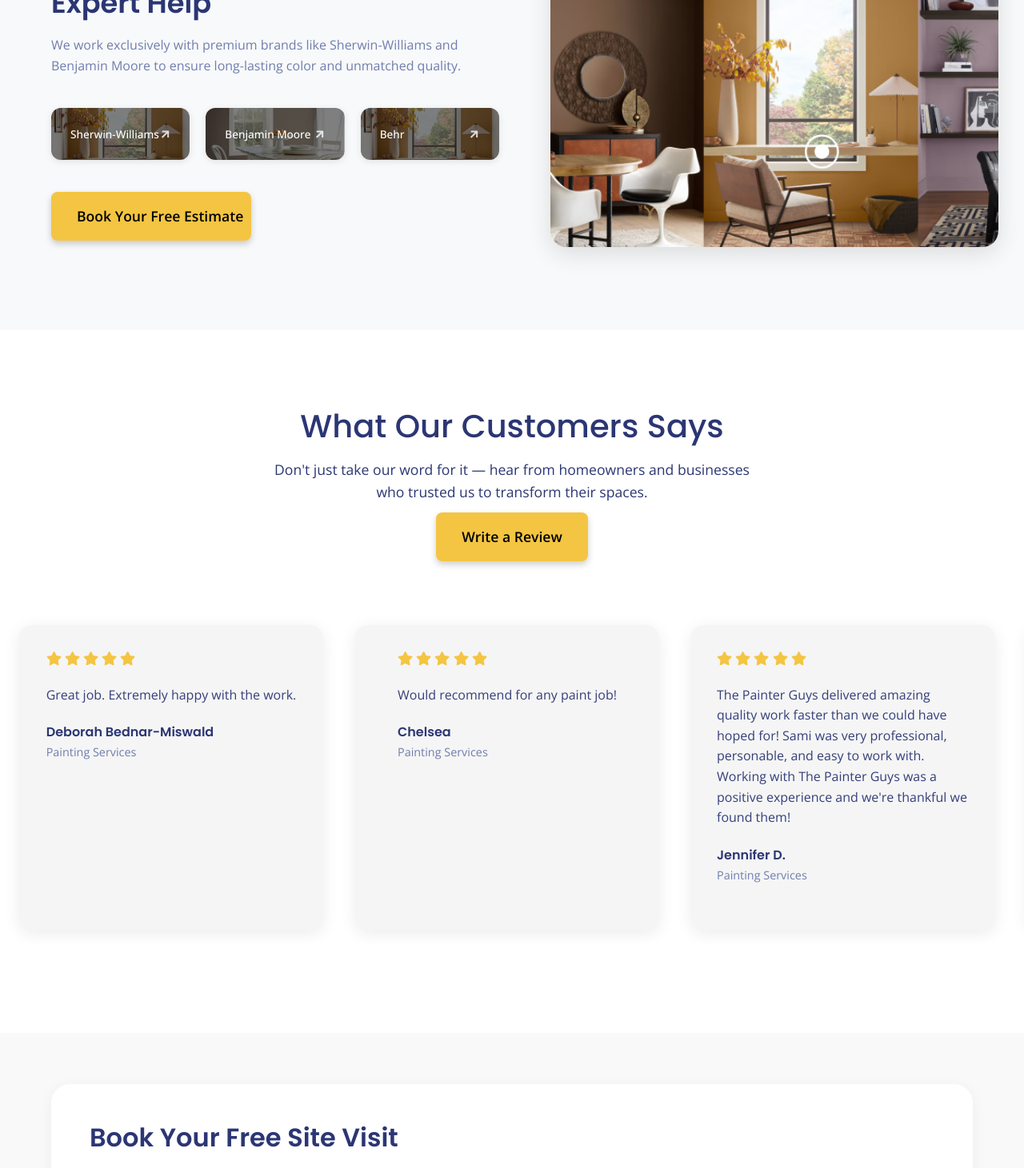
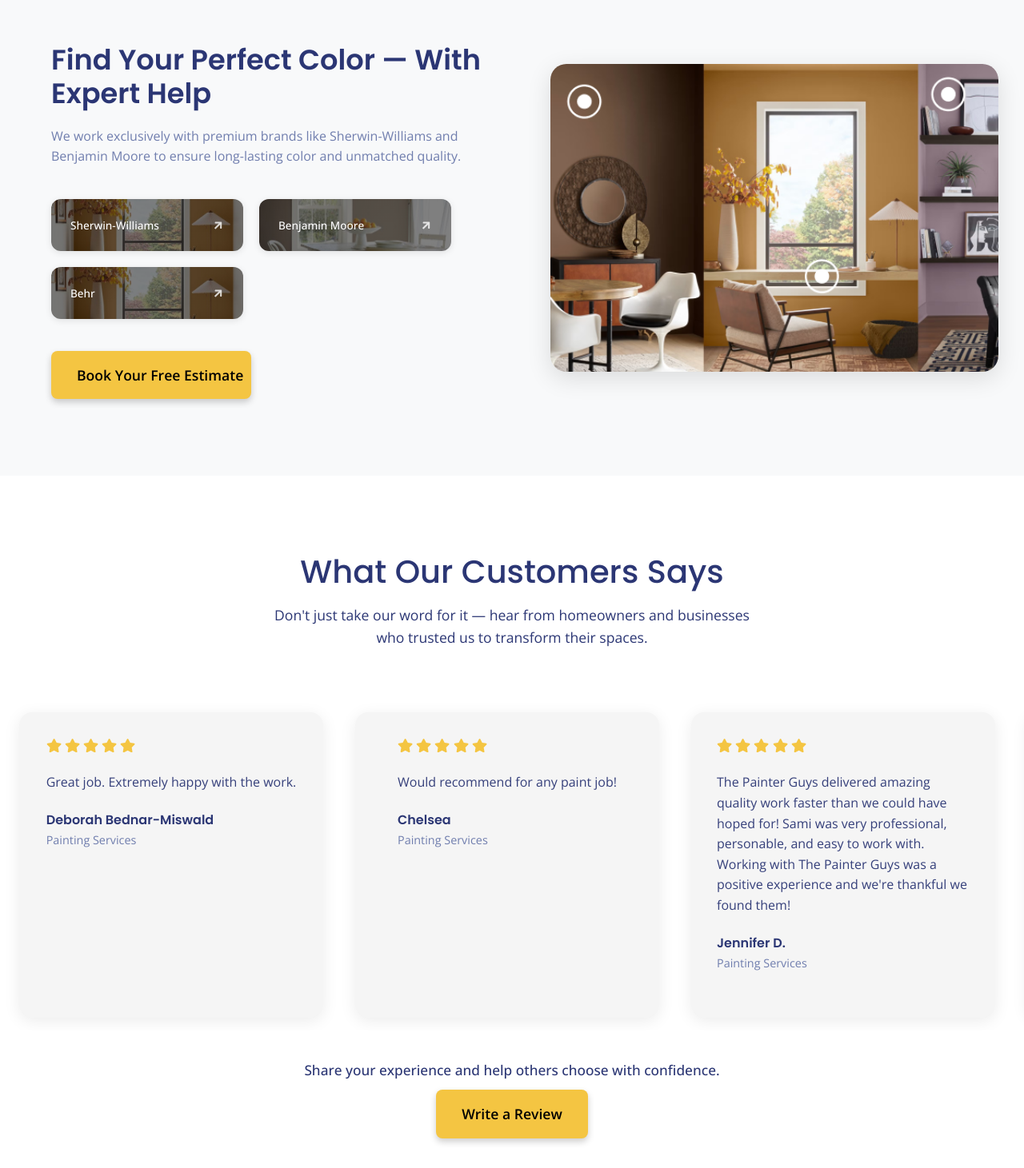
Before and after one commit to nehareddykasa29/painter-project2, a React (Vite) app: page / in a window 1280 px wide. Shown: the part 2280-3741 px from the top of the page at 80% size. Built offline with nearby package versions, Linux system fonts and the light colour scheme.

Commit message:
ui edits

```diff
--- a/src/components/QuoteForm.css
+++ b/src/components/QuoteForm.css
@@ -51,6 +51,25 @@
   grid-template-columns: repeat(2, 1fr);
   gap: 1rem;
   margin-bottom: 1rem;
+}
+
+/* Phone input layout */
+.phone-input-row {
+  display: flex;
+  align-items: center;
+  gap: 8px;
+}
+
+.country-code-select {
+  width: 92px !important;
+  flex: 0 0 125px;
+  padding-left: 0.5rem !important;
+  padding-right: 0.5rem !important;
+}
+
+.phone-number-input {
+  flex: 1 1 auto;
+  min-width: 180px;
 }
 
 .form-group {
--- a/src/components/QuoteForm.jsx
+++ b/src/components/QuoteForm.jsx
@@ -436,25 +436,17 @@ const QuoteForm = ({ onSubmit, isLoading = false, initialData = null }) => {
             <label htmlFor="phone" className="form-label">
               <FaPhone /> Phone Number *
             </label>
-            <div style={{ display: 'flex', gap: '6px', alignItems: 'center' }}>
+            <div className="phone-input-row">
               <select
                 name="countryCode"
                 value={formData.countryCode}
                 onChange={handleChange}
-                style={{
-                  width: '70px',
-                  minWidth: '40px',
-                  maxWidth: '60px',
-                  padding: '4px 6px',
-                  borderRadius: '4px',
-                  border: '1px solid #ccc',
-                  background: '#fafbfc',
-                  fontSize: '0.95em'
-                }}
+                className="form-control country-code-select"
+                aria-label="Country code"
               >
                 {COUNTRY_CODES.map(opt => (
                   <option key={opt.code} value={opt.code}>
-                    {opt.code} {opt.short}
+                    {opt.short} {opt.code}
                   </option>
                 ))}
               </select>
@@ -464,9 +456,8 @@ const QuoteForm = ({ onSubmit, isLoading = false, initialData = null }) => {
                 name="phone"
                 value={formData.phone}
                 onChange={handleChange}
-                className={`form-control ${errors.phone ? 'error' : ''}`}
+                className={`form-control phone-number-input ${errors.phone ? 'error' : ''}`}
                 placeholder="e.g., 9876543210"
-                style={{ flex: 1, minWidth: '180px', fontSize: '1em' }} // Make input wider
               />
             </div>
             {errors.phone && <div className="form-error">{errors.phone}</div>}
@@ -638,7 +629,7 @@ const QuoteForm = ({ onSubmit, isLoading = false, initialData = null }) => {
                 maxDate={maxDate}
                 placeholderText="Choose a date"
                 className={`form-control ${errors.appointmentDate ? 'error' : ''}`}
-                dateFormat="yyyy-MM-dd"
+                dateFormat="dd/MM/yy"
                 onFocus={handleAvailabilityFetch}
                 disabled={appointmentLoading}
                 filterDate={date => date.getDay() !== 0} // Block Sundays
--- a/src/pages/Home.css
+++ b/src/pages/Home.css
@@ -1506,7 +1506,7 @@
   aspect-ratio: 2/3;
   text-decoration: none;
   display: block;
-  height: 130px;
+  height: 260px; /* increased desktop height */
   width: 100%;
 }
 
@@ -1786,6 +1786,24 @@
   line-height: 1.6;
 }
 
+.review-cta-block {
+  display: flex;
+  flex-direction: column;
+  align-items: center;
+  margin-top: 2.2rem;
+}
+.review-cta-caption {
+  font-size: 1.08rem;
+  color: #2B3674;
+  margin-bottom: 0.7rem;
+  font-weight: 500;
+  text-align: center;
+}
+.review-cta-block .btn-estimate {
+  margin-top: 0;
+  align-self: center;
+}
+
 .review-link {
   flex: 0 0 100px;
   min-width: 100px;
@@ -1837,6 +1855,12 @@
 
   .review-link {
     flex: 0 0 80px;
+
+  /* Ensure action button in reviews title sits below caption with spacing */
+  .reviews-title .btn-estimate {
+    margin-top: 12px;
+    display: inline-block;
+  }
     min-width: 80px;
   }
 
@@ -1935,12 +1959,13 @@
 
 .brand-buttons {
   display: flex;
+  flex-wrap: wrap;
   gap: 1.25rem;
   margin-bottom: 2.5rem;
 }
 
 .brand-button {
-  flex: 1;
+  flex: 1 1 220px; /* flexibly size buttons and wrap */
   display: flex;
   align-items: center;
   justify-content: space-between;
@@ -1954,7 +1979,7 @@
   font-size: 0.85rem;
   transition: all 0.3s ease;
   min-height: 65px;
-  max-width: 220px;
+  max-width: 240px; /* cap width so all buttons look similar */
   box-shadow: 0 2px 8px rgba(0, 0, 0, 0.1);
 }
 
@@ -1976,7 +2001,9 @@
 }
 
 .btn-estimate {
-  display: inline-block;
+  display: flex;
+  align-items: center;
+  justify-content: center;
   padding: 0.75rem 1.5rem;
   background-color: #F4C542;
   color: #2B3674;
@@ -1986,7 +2013,9 @@
   font-size: 0.9rem;
   transition: all 0.3s ease;
   max-width: 250px;
+  min-height: 48px;
   white-space: nowrap;
+  box-sizing: border-box;
 }
 
 .btn-estimate:hover {
@@ -1996,9 +2025,19 @@
 }
 
 @media (max-width: 768px) {
+  .brand-buttons {
+    gap: 0.75rem;
+  }
+
+  .brand-button {
+    flex: 1 1 180px;
+    min-width: 180px;
+    padding: 0.75rem 1rem;
+  }
   .btn-estimate {
     padding: 0.7rem 1.25rem;
     font-size: 0.85rem;
+    min-height: 44px;
   }
 }
 
--- a/src/pages/Home.jsx
+++ b/src/pages/Home.jsx
@@ -461,9 +461,6 @@ const Home = () => {
             <div className="reviews-title">
               <h2>What Our Customers Says</h2>
               <p>Don't just take our word for it — hear from homeowners and businesses who trusted us to transform their spaces.</p>
-              <Link to="/reviews" className="btn-estimate" style={{ marginTop: '12px' }}>
-                Write a Review
-              </Link>
             </div>
           </div>
 
@@ -498,6 +495,14 @@ const Home = () => {
                   </div>
                 </Link>
               </div>
+            </div>
+            <div className="review-cta-block">
+              <div className="review-cta-caption">
+                Share your experience and help others choose with confidence.
+              </div>
+              <Link to="/reviews" className="btn-estimate">
+                Write a Review
+              </Link>
             </div>
           </div>
         </div>
```
